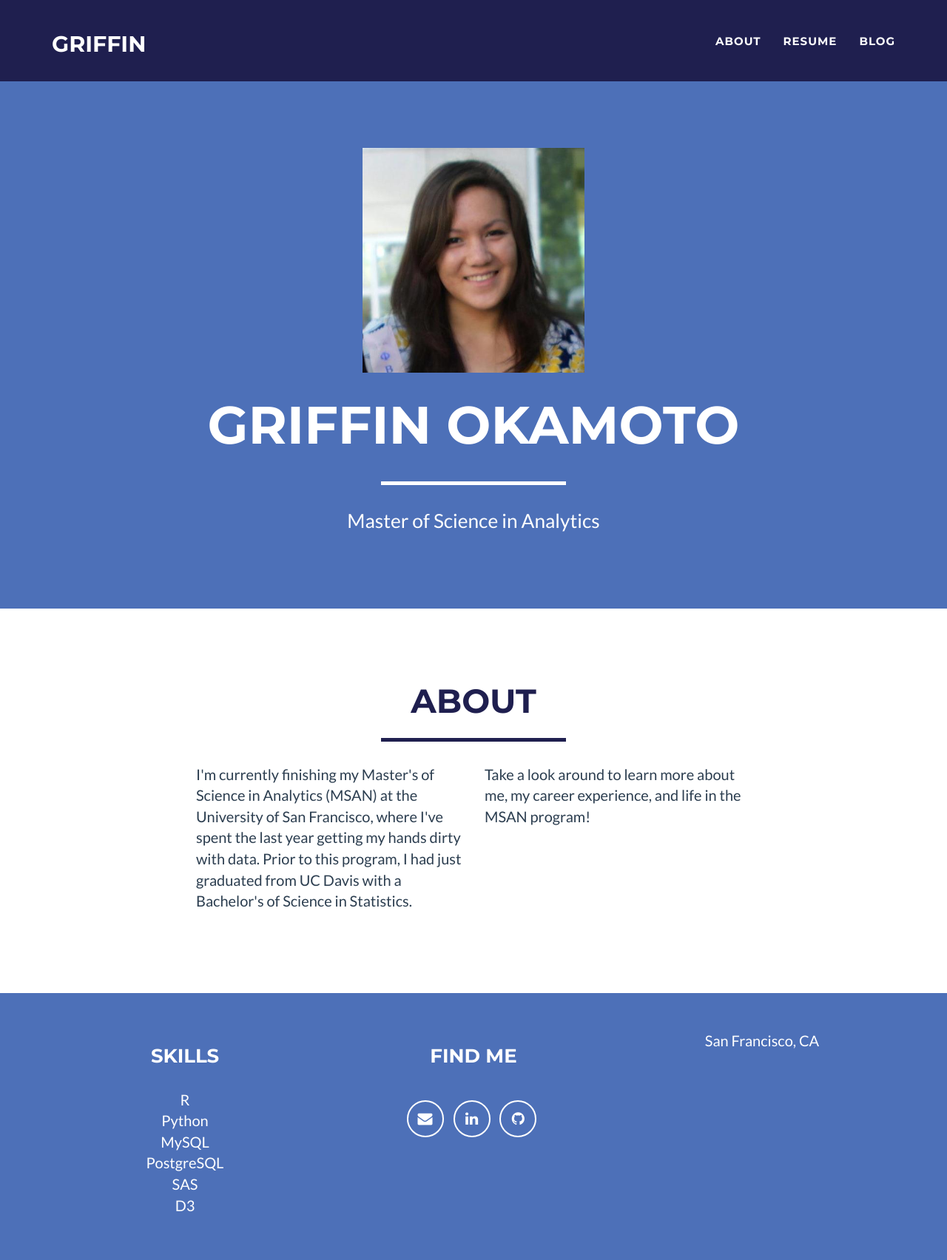
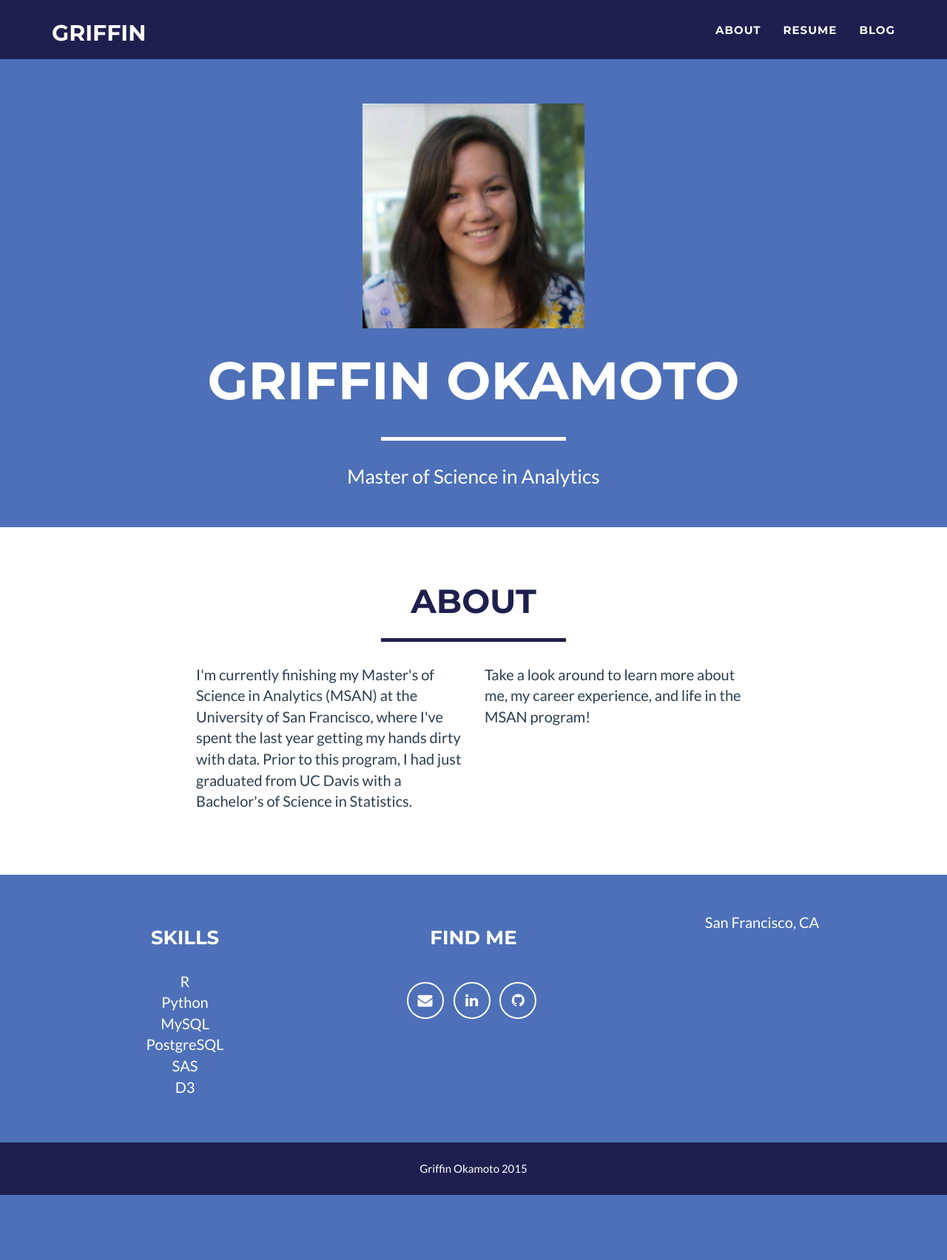
Before and after one commit to gokamoto/personal-website, a Flask app: page / in a window 1280 px wide. Shown: the top 1704 px of the page at 74% size. After the commit the page ends 1616 px from the top, so only its background shows below. Run offline with Flask 2, Linux system fonts and the light colour scheme; some libraries are stand-ins or nearby versions.

Commit message:
padding changes

```diff
--- a/static/css/freelancer.css
+++ b/static/css/freelancer.css
@@ -86,8 +86,8 @@ header {
 }
 
 header .container {
-    padding-top: 100px;
-    padding-bottom: 50px;
+    padding-top: 50px;
+    padding-bottom: 40px;
 }
 
 header img {
@@ -110,8 +110,8 @@ header .intro-text .skills {
 
 @media(min-width:768px) {
     header .container {
-        padding-top: 200px;
-        padding-bottom: 100px;
+        padding-top: 140px;
+        padding-bottom: 50px;
     }
 
     header .intro-text .name {
@@ -125,7 +125,7 @@ header .intro-text .skills {
 
 @media(min-width:768px) {
     .navbar-fixed-top {
-        padding: 25px 0;
+        padding: 10px 0;
         -webkit-transition: padding .3s;
         -moz-transition: padding .3s;
         transition: padding .3s;
@@ -139,7 +139,7 @@ header .intro-text .skills {
     }
 
     .navbar-fixed-top.navbar-shrink {
-        padding: 10px 0;
+        padding: 0px 0;
     }
 
     .navbar-fixed-top.navbar-shrink .navbar-brand {
@@ -183,7 +183,7 @@ header .intro-text .skills {
 }
 
 section {
-    padding: 100px 0;
+    padding: 75px 0;
 }
 
 section h2 {
```
